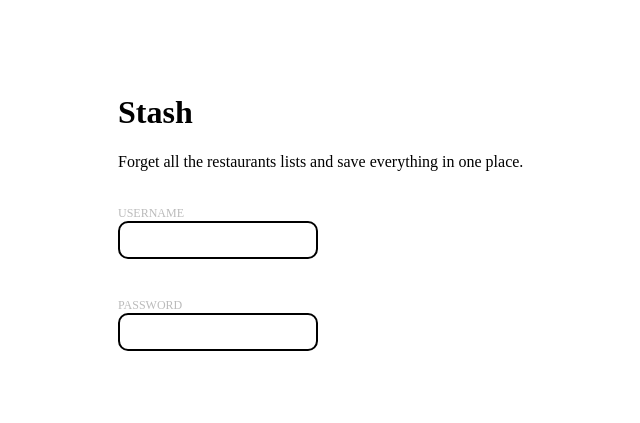
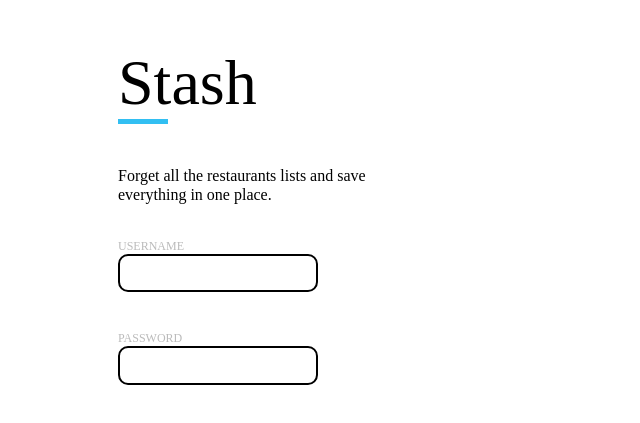
Before and after one commit to adtm/restaurant-stash, a React app in the folder packages/client/: page / in a window 1280 px wide. Shown: the part 107-530 px from the top of the page, without its empty margins (62-702 px from the left). Built offline with nearby package versions, Linux system fonts and the light colour scheme.

Commit message:
feat(): Add header, description

```diff
--- a/packages/client/src/pages/Home.tsx
+++ b/packages/client/src/pages/Home.tsx
@@ -1,4 +1,6 @@
 import * as React from "react";
+
+import { Header } from "./home/Header";
 import { Input } from "./home/Input";
 
 const initialState = {
@@ -13,12 +15,12 @@ export default class Home extends React.Component<object, State> {
   public render() {
     const { username, password } = this.state;
     return (
-      <div style={{ padding: 180 }}>
+      <div style={{ padding: "110px 180px" }}>
         <section test-id="header">
-          <h1>Stash</h1>
-          <p>
-            Forget all the restaurants lists and save everything in one place.
-          </p>
+          <Header
+            title="Stash"
+            description="Forget all the restaurants lists and save everything in one place."
+          />
         </section>
         <section>
           <Input
--- /dev/null
+++ b/packages/client/src/pages/home/Header.styled.tsx
@@ -0,0 +1,14 @@
+import styled from "styled-components";
+
+export const Title = styled.h1`
+  font-size: 64px;
+  font-family: Baskerville;
+  font-weight: normal;
+
+  border-bottom: 5px solid #32bff2;
+  max-width: 50px;
+`;
+
+export const Description = styled.p`
+  max-width: 300px;
+`;
--- /dev/null
+++ b/packages/client/src/pages/home/Header.tsx
@@ -0,0 +1,14 @@
+import * as React from "react";
+import { Description, Title } from "./Header.styled";
+
+type Props = {
+  title: string;
+  description: string;
+};
+
+export const Header: React.SFC<Props> = ({ title, description }: Props) => (
+  <>
+    <Title>{title}</Title>
+    <Description>{description}</Description>
+  </>
+);
```
